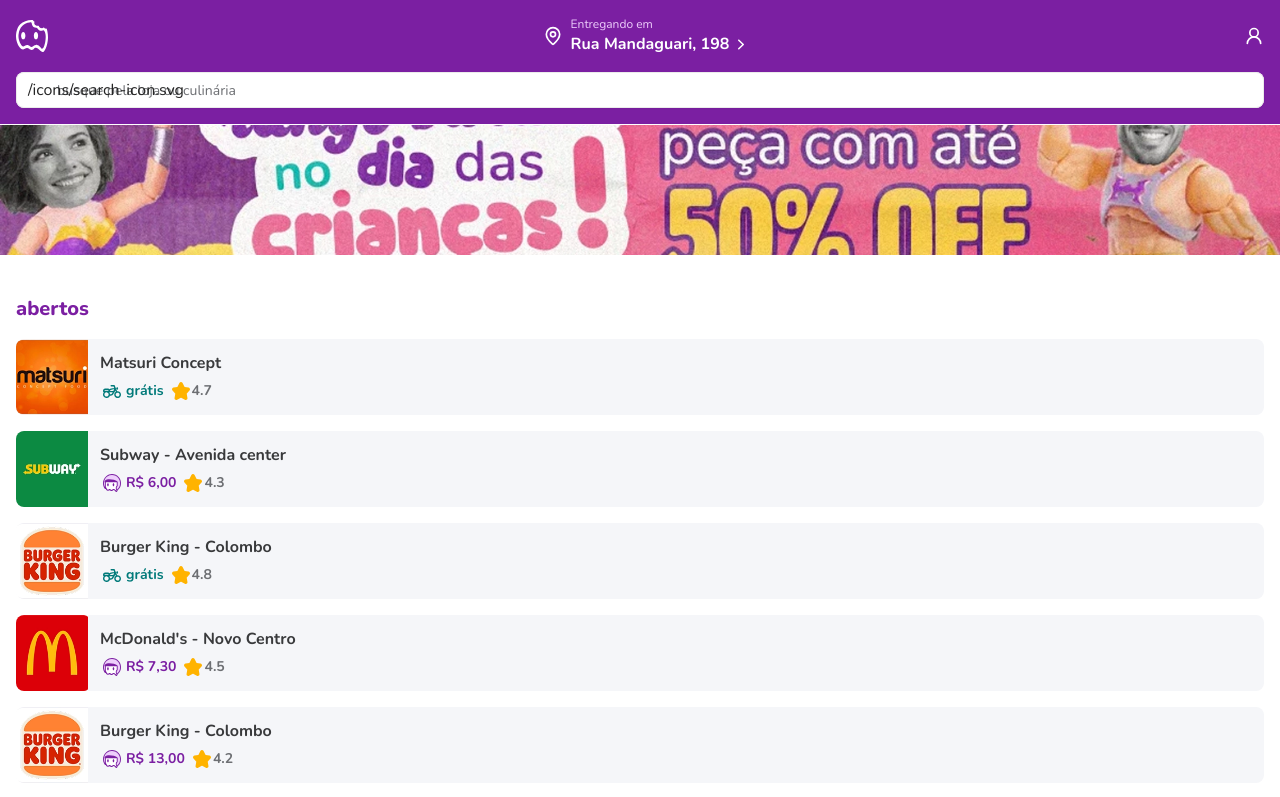
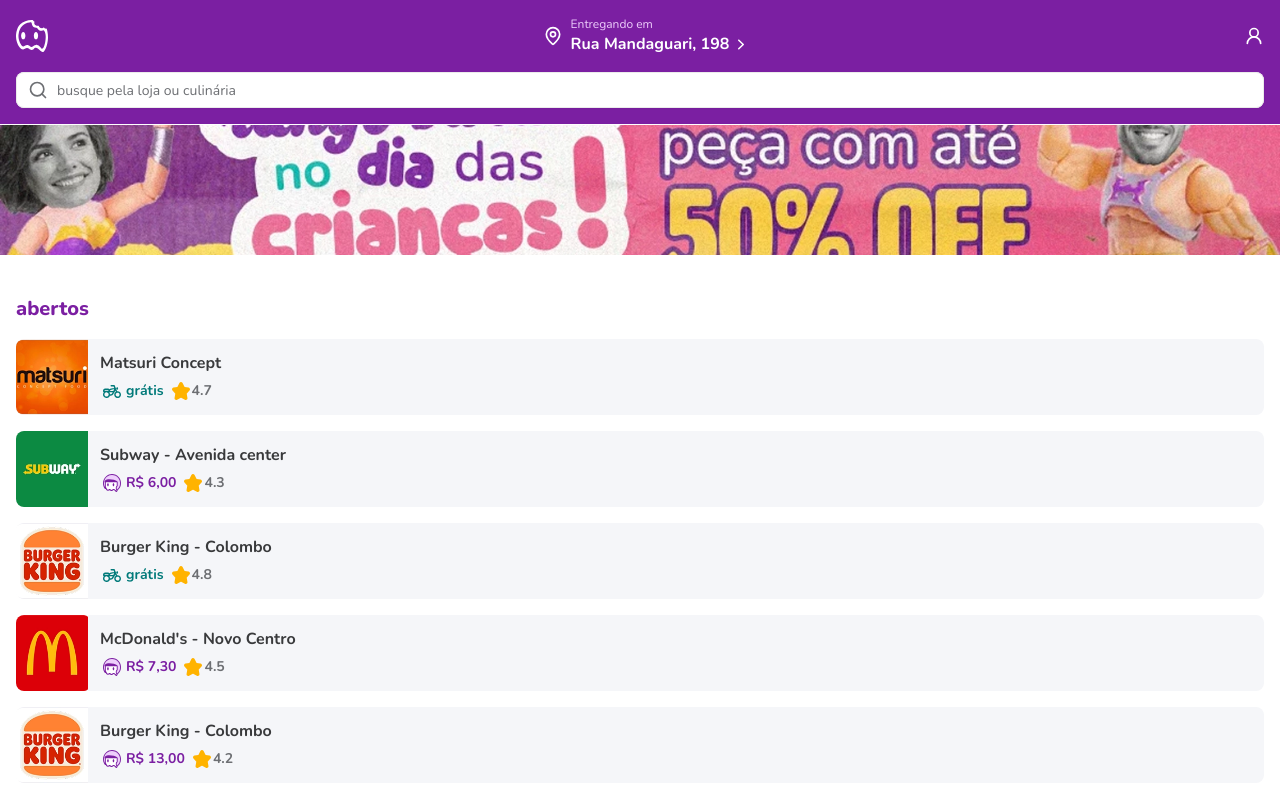
Before and after one commit to bantheus/L2L-Aiqfome, a Next.js app: page / in a window 1280 px wide. Shown: the top 797 px of the page. Built offline with nearby package versions, Linux system fonts and the light colour scheme.

Commit message:
refactor (search-input): replace image for icon

```diff
--- a/components/search/search-input.tsx
+++ b/components/search/search-input.tsx
@@ -1,3 +1,4 @@
+import { SearchIcon } from "lucide-react";
 import IconButton from "../icon-button";
 import { Input } from "../ui/input";
 
@@ -12,8 +13,7 @@
         />
         <div className="absolute inset-y-0 left-3 flex items-center">
           <IconButton
-            icon="/icons/search-icon.svg"
-            alt="Pesquisar"
+            icon={<SearchIcon size={20} className="text-muted-foreground" />}
             aria-label="Pesquisar por loja ou culinária"
           />
         </div>
```
